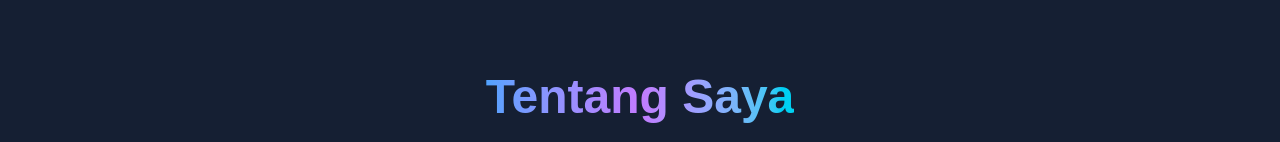
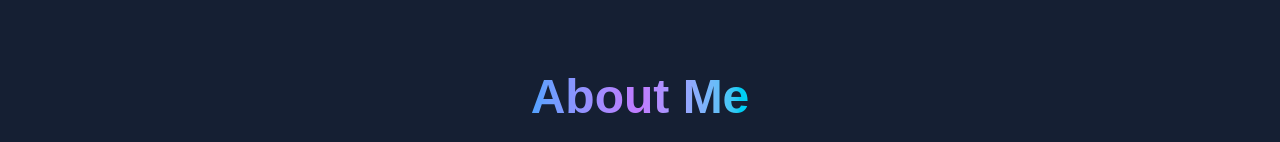
Before and after one commit to arsyrangga/portofolio-rangga-ai, a Next.js app: page / in a window 1280 px wide. Shown: the part 807-949 px from the top of the page. Built offline with nearby package versions, Linux system fonts and the light colour scheme.

Commit message:
ketinggalan bro

```diff
--- a/src/app/page.tsx
+++ b/src/app/page.tsx
@@ -270,7 +270,7 @@ const Portfolio = () => {
           >
             <h2 className="text-4xl md:text-5xl font-bold mb-4">
               <span className="bg-gradient-to-r from-blue-400 via-purple-400 to-cyan-400 bg-clip-text text-transparent">
-                Tentang Saya
+                About Me
               </span>
             </h2>
             <p className="text-slate-300 max-w-2xl mx-auto text-lg">
```
